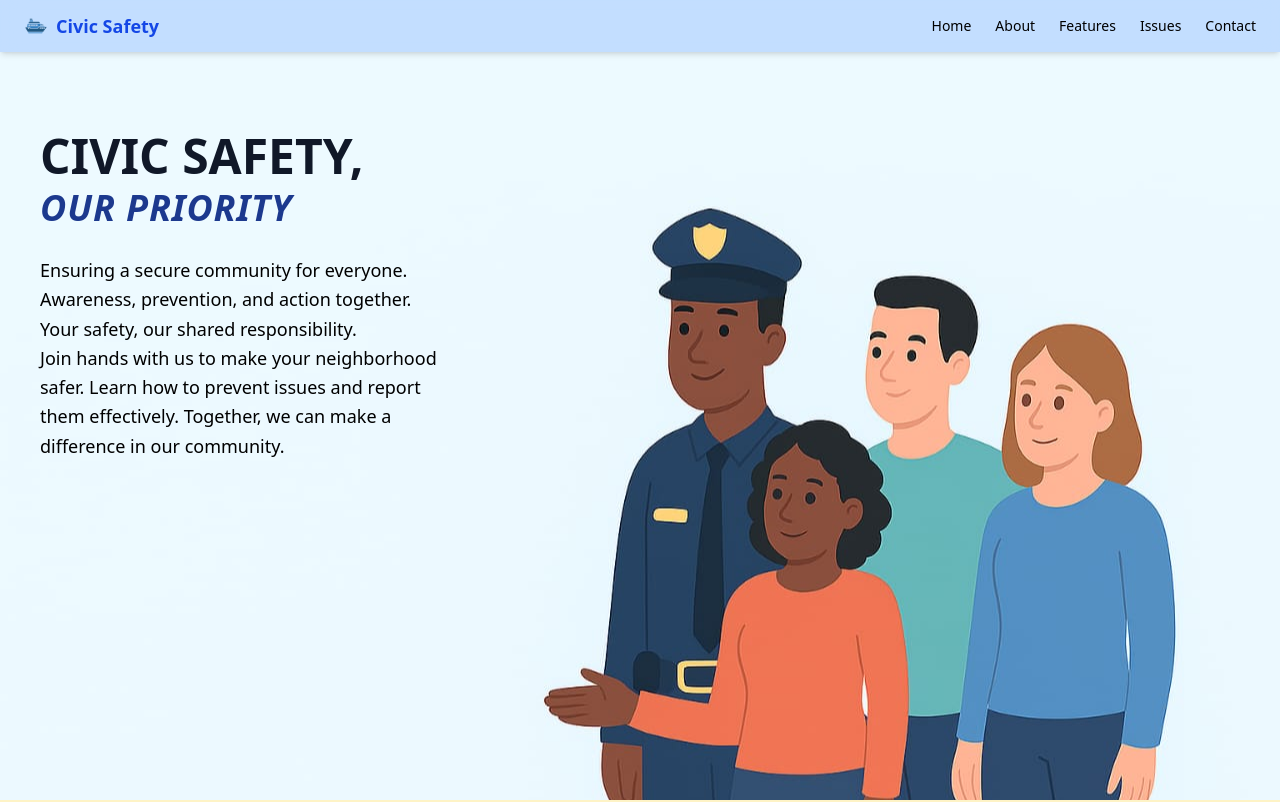
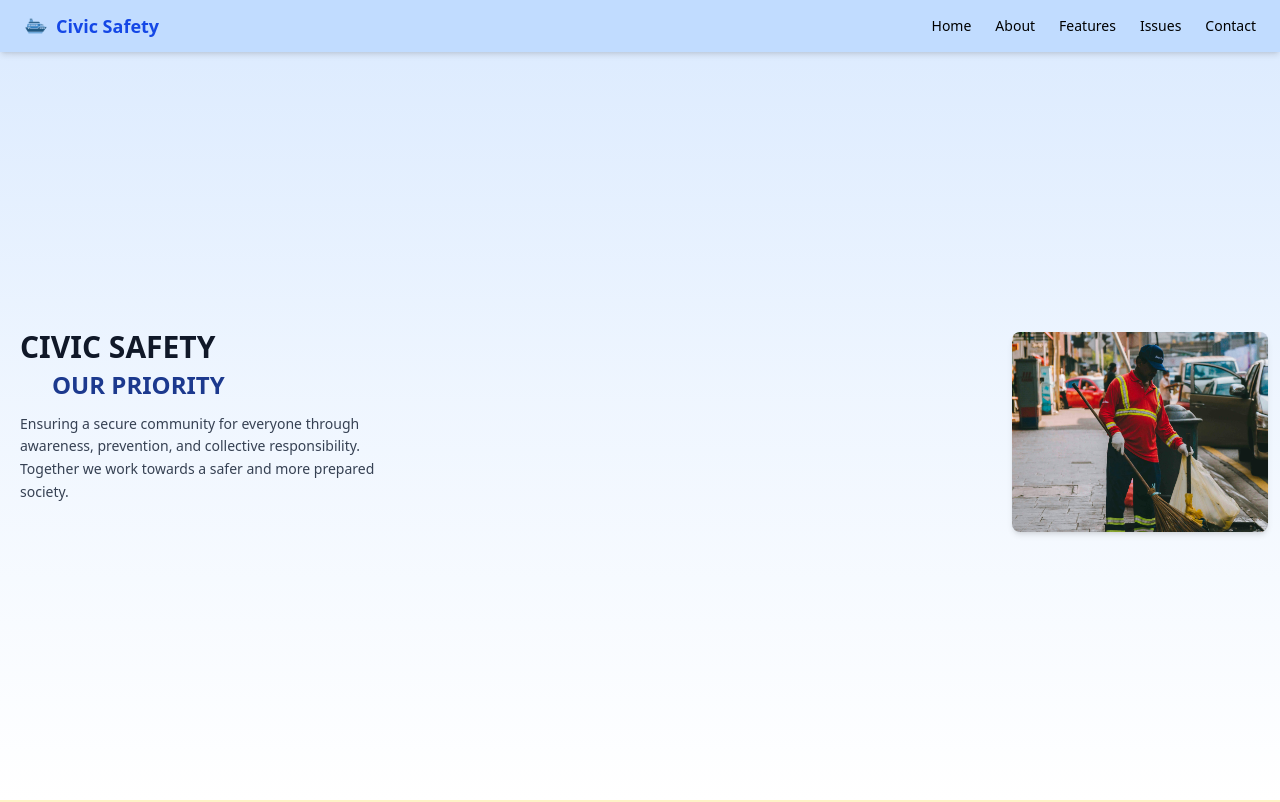
Before and after one commit to Sanchita-615555/CIVIC_SAFETY-, a React (Vite) app in the folder safety/: page / in a window 1280 px wide. Shown: the top 802 px of the page. Built offline with nearby package versions, Linux system fonts and the light colour scheme.

Commit message:
Update landing page design

```diff
--- a/safety/src/components/LandingSection.jsx
+++ b/safety/src/components/LandingSection.jsx
@@ -5,42 +5,39 @@ function LandingSection() {
   return (
     <section
       id="home"
-      className="min-h-screen w-full bg-[url('/landing.jpg')] bg-cover bg-center relative overflow-hidden"
+      className="w-full h-screen flex flex-row items-center
+                 bg-gradient-to-b from-blue-100 via-blue-50 to-white
+                 relative pt-8 px-3"
     >
       {/* NAVBAR */}
-      <div className="w-full">
+      <div className="w-full absolute top-0 left-0 z-50">
         <Navbar />
       </div>
 
-      {/* HERO CONTENT */}
-      <div
-        className="w-full flex flex-col justify-center items-start
-                   px-4 sm:px-6 md:px-10
-                   pt-8 sm:pt-12 md:pt-16 lg:pt-20 pb-10"
-      >
-        {/* HEADING */}
-        <h1 className="text-2xl sm:text-3xl md:text-4xl lg:text-5xl font-bold text-gray-900 mb-3">
-          CIVIC SAFETY,
-          <span className="block text-xl sm:text-2xl md:text-3xl lg:text-4xl
-                           text-blue-900 italic tracking-wide mt-1 md:mt-2">
-            OUR PRIORITY
-          </span>
-        </h1>
+      {/* LEFT SIDE: TEXT */}
+      <div className="w-1/2 flex flex-col justify-center pl-2">
+     <h1 className="text-3xl font-bold text-gray-900 mb-1">
+  CIVIC SAFETY
+</h1>
 
-        {/* PARAGRAPH */}
-        <p className="text-black-700 text-[12px] sm:text-sm md:text-base lg:text-lg
-                      leading-relaxed text-left
-                      max-w-[260px] sm:max-w-sm md:max-w-md lg:max-w-lg mt-2 md:mt-4">
-          Ensuring a secure community for everyone.<br />
-          Awareness, prevention, and action together.<br />
-          Your safety, our shared responsibility.<br />
-          Join hands with us to make your neighborhood<br />
-          safer. Learn how to prevent issues and report<br />
-          them effectively. Together, we can make a<br />
-          difference in our community.
+<h2 className="text-2xl font-semibold text-blue-900 mb-3 ml-8">
+  OUR PRIORITY
+</h2>
+ <p className="text-sm text-gray-700 max-w-sm leading-relaxed">
+          Ensuring a secure community for everyone through awareness,
+          prevention, and collective responsibility. Together we work
+          towards a safer and more prepared society.
         </p>
       </div>
-    </section>
+{/* RIGHT SIDE: IMAGE */}
+<div className="w-1/2 flex justify-end items-center pr-5 mt-8">
+  <img
+    src="/landing.jpg"
+    alt="Civic Safety"
+    className="w-64 h-50 object-cover rounded-lg shadow-md translate-x-5"
+  />
+</div>
+  </section>
   );
 }
 
```
Also changed, not shown: safety/public/landing.jpg, safety/src/components/Navbar.jsx (line endings or trailing spaces).
